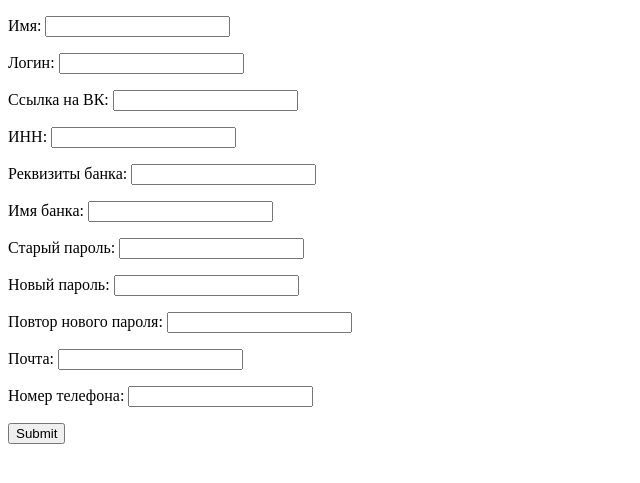
After one commit to OwlPoisonDream/Practice, a Flask app: template templates/info_change.html in a window 1280 px wide. The commit adds this page. Shown: the top 483 px of the page, without its empty margins (0-640 px from the left). Run offline with Flask 2, Linux system fonts and the light colour scheme; the template is opened without the code that fills it, so the values that code supplies are empty.

Commit message:
Add files via upload

```diff
--- /dev/null
+++ b/templates/info_change.html
@@ -0,0 +1,23 @@
+{% extends 'base.html' %}
+
+{% block title %}
+<h1>Смена пароля</h1>
+{% endblock %}
+
+{% block body %}
+<!-- Форма для изменения данных -->
+<form action="" method="post">
+    <p>Имя: <input type="text" name="name"></p>
+    <p>Логин: <input type="text" name="nickname"></p>
+    <p>Ссылка на ВК: <input type="text" name="vk_link"></p>
+    <p>ИНН: <input type="text" name="inn"></p>
+    <p>Реквизиты банка: <input type="text" name="bank_details"></p>
+    <p>Имя банка: <input type="text" name="bank_name"></p>
+    <p>Старый пароль: <input type="text" name="old_pass"></p>
+    <p>Новый пароль: <input type="text" name="new_pass"></p>
+    <p>Повтор нового пароля: <input type="text" name="repeat_pass"></p>
+    <p>Почта: <input type="text" name="email"></p>
+    <p>Номер телефона: <input type="text" name="phone_number"></p>
+    <p><input type="submit">
+</form>
+{% endblock %}
```
Also changed, not shown: templates/cabinet_test.html (+12 -11 lines).
